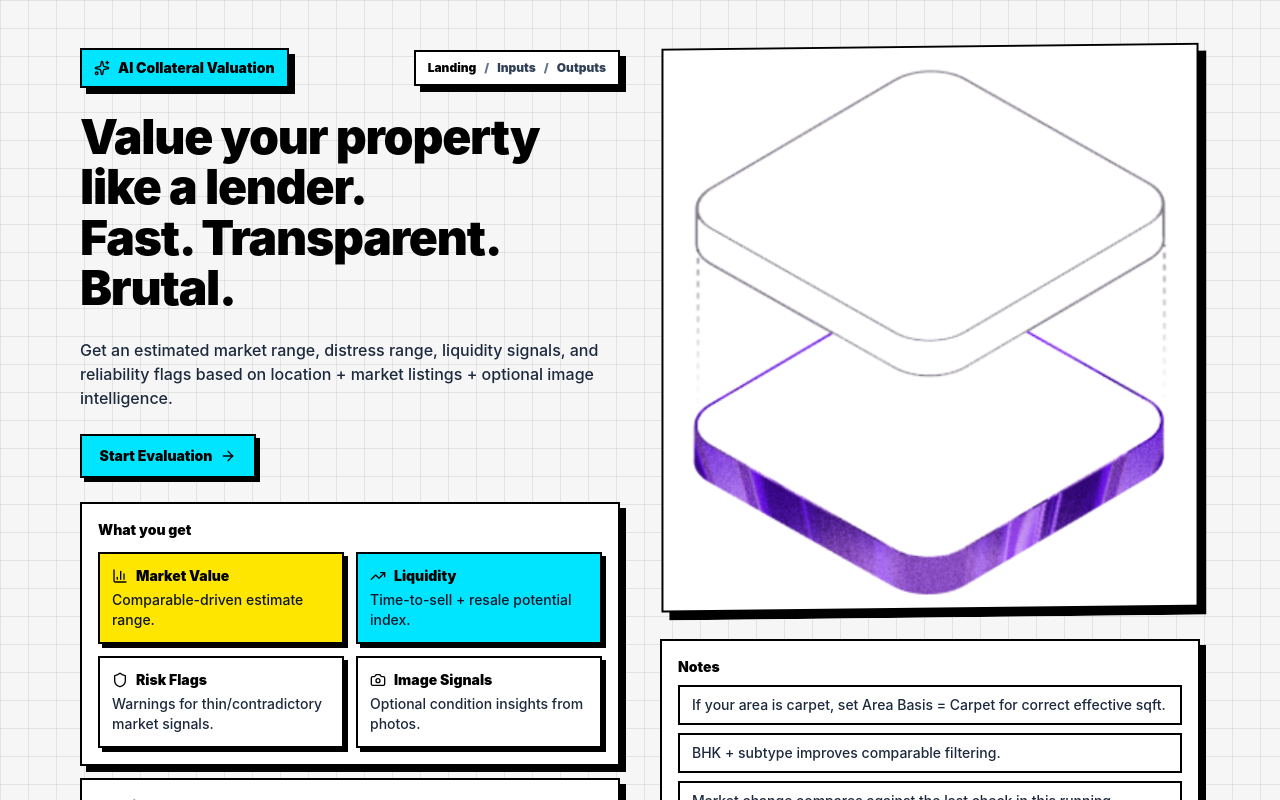
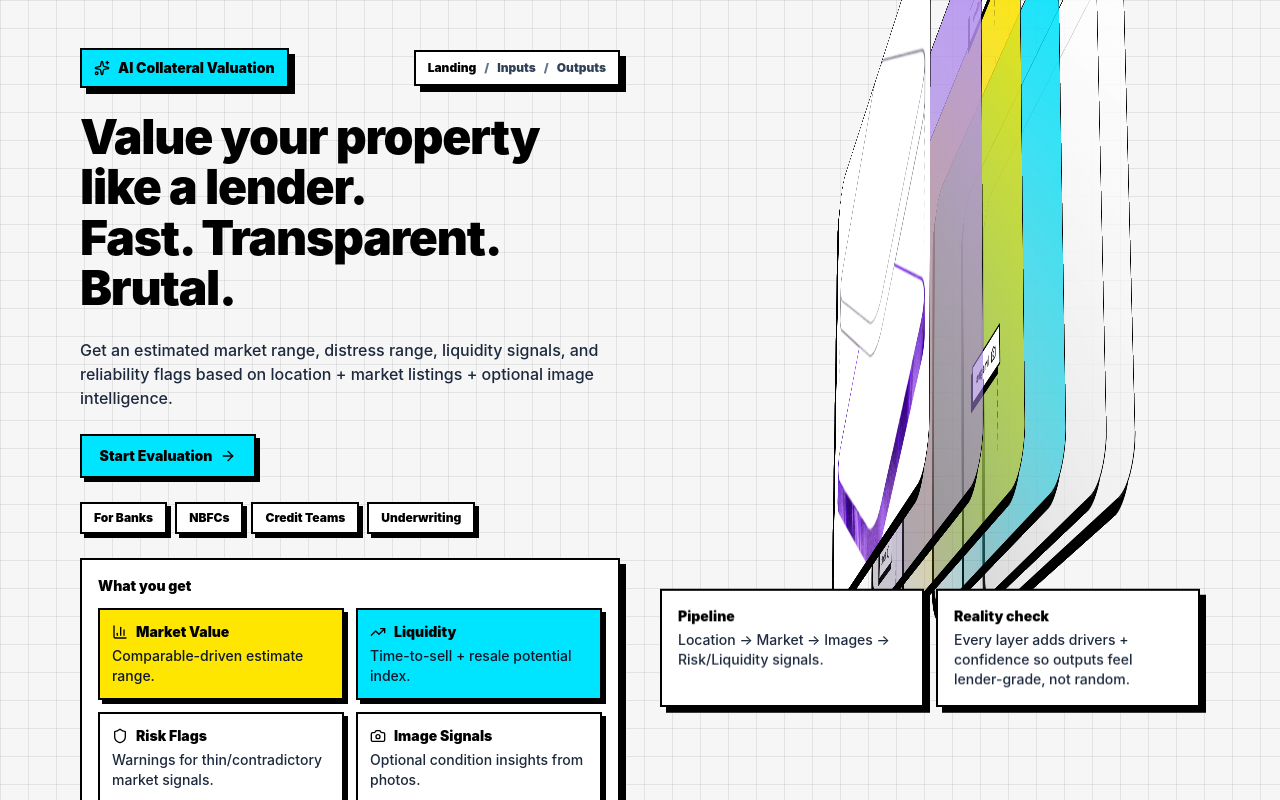
Before and after one commit to ParamPatel14/AI-Powered-Collateral-Valuation-and-Liquidity-Evaluation, a React (Vite) app in the folder client/: page / in a window 1280 px wide. Shown: the top 800 px of the page. Built offline with nearby package versions, Linux system fonts and the light colour scheme; no server answers.

Commit message:
Landing Page

```diff
--- a/client/src/pages/PropertyEvaluationPage.tsx
+++ b/client/src/pages/PropertyEvaluationPage.tsx
@@ -1,6 +1,6 @@
-import { useEffect, useMemo, useState, type CSSProperties } from 'react'
+import { useEffect, useMemo, useRef, useState, type CSSProperties } from 'react'
 import axios from 'axios'
-import { motion } from 'framer-motion'
+import { motion, useMotionValue, useSpring } from 'framer-motion'
 import {
   ArrowLeft,
   ArrowRight,
@@ -94,6 +94,206 @@ const PAGE_BG: CSSProperties = {
   backgroundSize: '28px 28px',
 }
 
+function RotatingProjectStack3D() {
+  const containerRef = useRef<HTMLDivElement | null>(null)
+  const rotateXBase = useMotionValue(12)
+  const rotateYBase = useMotionValue(-10)
+  const rotateX = useSpring(rotateXBase, { stiffness: 180, damping: 22 })
+  const rotateY = useSpring(rotateYBase, { stiffness: 180, damping: 22 })
+  const scaleBase = useMotionValue(1)
+  const scale = useSpring(scaleBase, { stiffness: 220, damping: 22 })
+
+  return (
+    <motion.div
+      ref={containerRef}
+      className="relative mx-auto w-full max-w-[560px]"
+      style={{ perspective: 1600, transformStyle: 'preserve-3d' }}
+      initial={{ opacity: 0, rotateX: 12, y: 10 }}
+      animate={{ opacity: 1, rotateX: 10, y: 0 }}
+      transition={{ duration: 0.35, ease: 'easeOut' }}
+      onMouseEnter={() => scaleBase.set(1.02)}
+      onMouseLeave={() => {
+        rotateXBase.set(12)
+        rotateYBase.set(-10)
+        scaleBase.set(1)
+      }}
+      onMouseMove={(e) => {
+        const el = containerRef.current
+        if (!el) return
+        const rect = el.getBoundingClientRect()
+        const px = (e.clientX - rect.left) / rect.width
+        const py = (e.clientY - rect.top) / rect.height
+        const dx = (px - 0.5) * 2
+        const dy = (py - 0.5) * 2
+        rotateYBase.set(-10 + dx * 12)
+        rotateXBase.set(12 + -dy * 10)
+      }}
+    >
+      <motion.div
+        className="relative mx-auto w-full max-w-[520px]"
+        style={{
+          aspectRatio: '1 / 1',
+          transformStyle: 'preserve-3d',
+          rotateX,
+          rotateY,
+          scale,
+        }}
+        animate={{ rotateZ: [0, 0.8, 0] }}
+        transition={{ duration: 6.5, repeat: Infinity, ease: 'easeInOut' }}
+      >
+        <motion.div
+          className="absolute inset-0"
+          style={{ transformStyle: 'preserve-3d' }}
+          animate={{ rotateY: 360 }}
+          transition={{ duration: 18, repeat: Infinity, ease: 'linear' }}
+        >
+        <div
+          className="absolute left-1/2 top-1/2 border-2 border-black shadow-[12px_12px_0_0_#000]"
+          style={{
+            width: '100%',
+            height: '100%',
+            borderRadius: 48,
+            transform: 'translate(-50%, -50%) translateZ(120px)',
+            backgroundImage:
+              'linear-gradient(135deg, rgba(255,255,255,0.95), rgba(0,0,0,0.06))',
+          }}
+        />
+        <div
+          className="absolute left-1/2 top-1/2 border-2 border-black shadow-[10px_10px_0_0_#000]"
+          style={{
+            width: '100%',
+            height: '100%',
+            borderRadius: 48,
+            transform: 'translate(-50%, -50%) translateZ(95px)',
+            backgroundImage:
+              'linear-gradient(135deg, rgba(255,255,255,0.92), rgba(0,0,0,0.08))',
+          }}
+        />
+
+        <div
+          className="absolute left-1/2 top-1/2 border-2 border-black shadow-[10px_10px_0_0_#000]"
+          style={{
+            width: '100%',
+            height: '100%',
+            borderRadius: 48,
+            transform: 'translate(-50%, -50%) translateZ(60px)',
+            backgroundImage:
+              'linear-gradient(135deg, rgba(0,229,255,0.95), rgba(0,0,0,0.16))',
+          }}
+        />
+        <div
+          className="absolute left-1/2 top-1/2 border-2 border-black shadow-[10px_10px_0_0_#000]"
+          style={{
+            width: '100%',
+            height: '100%',
+            borderRadius: 48,
+            transform: 'translate(-50%, -50%) translateZ(25px)',
+            backgroundImage:
+              'linear-gradient(135deg, rgba(255,230,0,0.95), rgba(0,0,0,0.16))',
+          }}
+        />
+        <div
+          className="absolute left-1/2 top-1/2 border-2 border-black shadow-[10px_10px_0_0_#000]"
+          style={{
+            width: '100%',
+            height: '100%',
+            borderRadius: 48,
+            transform: 'translate(-50%, -50%) translateZ(-10px)',
+            backgroundImage:
+              'linear-gradient(135deg, rgba(183,148,244,0.95), rgba(0,0,0,0.18))',
+          }}
+        />
+        <div
+          className="absolute left-1/2 top-1/2 border-2 border-black bg-white shadow-[12px_12px_0_0_#000]"
+          style={{
+            width: '100%',
+            height: '100%',
+            borderRadius: 48,
+            transform: 'translate(-50%, -50%) translateZ(-55px)',
+            overflow: 'hidden',
+          }}
+        >
+          <img
+            src={heroImage}
+            alt="Property evaluation"
+            className="h-full w-full object-cover"
+          />
+        </div>
+
+        <div
+          className="pointer-events-none absolute left-1/2 top-1/2"
+          style={{
+            width: '100%',
+            height: '100%',
+            transform: 'translate(-50%, -50%) translateZ(10px)',
+          }}
+        >
+          <div className="absolute left-[6%] top-[6%] h-[18%] w-[2px] border-l-2 border-dashed border-black/40" />
+          <div className="absolute right-[6%] top-[6%] h-[18%] w-[2px] border-l-2 border-dashed border-black/40" />
+          <div className="absolute left-[6%] bottom-[6%] h-[18%] w-[2px] border-l-2 border-dashed border-black/40" />
+          <div className="absolute right-[6%] bottom-[6%] h-[18%] w-[2px] border-l-2 border-dashed border-black/40" />
+        </div>
+
+        <motion.div
+          className="absolute left-[-18px] top-[8%] flex items-center gap-2 border-2 border-black bg-white px-3 py-2 text-xs font-black shadow-[6px_6px_0_0_#000]"
+          style={{ transform: 'translateZ(160px)' }}
+          animate={{ y: [0, -6, 0] }}
+          transition={{ duration: 3.6, repeat: Infinity, ease: 'easeInOut' }}
+        >
+          <MapPinned className="h-4 w-4" />
+          Location
+        </motion.div>
+
+        <motion.div
+          className="absolute right-[-22px] top-[18%] flex items-center gap-2 border-2 border-black bg-white px-3 py-2 text-xs font-black shadow-[6px_6px_0_0_#000]"
+          style={{ transform: 'translateZ(140px)' }}
+          animate={{ y: [0, 7, 0] }}
+          transition={{ duration: 4.1, repeat: Infinity, ease: 'easeInOut' }}
+        >
+          <BarChart3 className="h-4 w-4" />
+          Market
+        </motion.div>
+
+        <motion.div
+          className="absolute left-[-16px] bottom-[18%] flex items-center gap-2 border-2 border-black bg-white px-3 py-2 text-xs font-black shadow-[6px_6px_0_0_#000]"
+          style={{ transform: 'translateZ(130px)' }}
+          animate={{ y: [0, 5, 0] }}
+          transition={{ duration: 3.9, repeat: Infinity, ease: 'easeInOut' }}
+        >
+          <Camera className="h-4 w-4" />
+          Images
+        </motion.div>
+
+        <motion.div
+          className="absolute right-[-16px] bottom-[8%] flex items-center gap-2 border-2 border-black bg-white px-3 py-2 text-xs font-black shadow-[6px_6px_0_0_#000]"
+          style={{ transform: 'translateZ(150px)' }}
+          animate={{ y: [0, -5, 0] }}
+          transition={{ duration: 3.7, repeat: Infinity, ease: 'easeInOut' }}
+        >
+          <Shield className="h-4 w-4" />
+          Risk
+        </motion.div>
+        </motion.div>
+      </motion.div>
+
+      <div className="mt-6 grid gap-3 md:grid-cols-2">
+        <div className="border-2 border-black bg-white p-4 shadow-[6px_6px_0_0_#000]">
+          <p className="text-sm font-black">Pipeline</p>
+          <p className="mt-1 text-sm font-medium text-slate-800">
+            Location → Market → Images → Risk/Liquidity signals.
+          </p>
+        </div>
+        <div className="border-2 border-black bg-white p-4 shadow-[6px_6px_0_0_#000]">
+          <p className="text-sm font-black">Reality check</p>
+          <p className="mt-1 text-sm font-medium text-slate-800">
+            Every layer adds drivers + confidence so outputs feel lender-grade, not random.
+          </p>
+        </div>
+      </div>
+    </motion.div>
+  )
+}
+
 export function LandingPage({ navigate }: { navigate: Navigate }) {
   const hasOutput = useMemo(() => {
     return Boolean(readJson<PropertyEvaluationResponse>(STORAGE_EVAL_RESULT_KEY))
@@ -153,6 +353,21 @@ export function LandingPage({ navigate }: { navigate: Navigate }) {
             )}
           </div>
 
+          <div className="flex flex-wrap items-center gap-2">
+            <div className="border-2 border-black bg-white px-3 py-1.5 text-xs font-black shadow-[4px_4px_0_0_#000]">
+              For Banks
+            </div>
+            <div className="border-2 border-black bg-white px-3 py-1.5 text-xs font-black shadow-[4px_4px_0_0_#000]">
+              NBFCs
+            </div>
+            <div className="border-2 border-black bg-white px-3 py-1.5 text-xs font-black shadow-[4px_4px_0_0_#000]">
+              Credit Teams
+            </div>
+            <div className="border-2 border-black bg-white px-3 py-1.5 text-xs font-black shadow-[4px_4px_0_0_#000]">
+              Underwriting
+            </div>
+          </div>
+
           <div className="grid gap-3">
             <div className="border-2 border-black bg-white p-4 shadow-[6px_6px_0_0_#000]">
               <p className="text-sm font-black">What you get</p>
@@ -193,6 +408,27 @@ export function LandingPage({ navigate }: { navigate: Navigate }) {
                     Optional condition insights from photos.
                   </p>
                 </div>
+              </div>
+            </div>
+
+            <div className="grid gap-3 md:grid-cols-3">
+              <div className="border-2 border-black bg-[#FFE600] p-4 shadow-[6px_6px_0_0_#000]">
+                <p className="text-sm font-black">Area Basis</p>
+                <p className="mt-1 text-sm font-medium text-slate-900">
+                  Handles carpet vs built-up so sqft comparisons make sense.
+                </p>
+              </div>
+              <div className="border-2 border-black bg-[#00E5FF] p-4 shadow-[6px_6px_0_0_#000]">
+                <p className="text-sm font-black">Liquidity Impact</p>
+                <p className="mt-1 text-sm font-medium text-slate-900">
+                  See what changes if you hold beyond 10 days.
+                </p>
+              </div>
+              <div className="border-2 border-black bg-white p-4 shadow-[6px_6px_0_0_#000]">
+                <p className="text-sm font-black">Local Session</p>
+                <p className="mt-1 text-sm font-medium text-slate-800">
+                  Results stay on this device until you start a new evaluation.
+                </p>
               </div>
             </div>
 
@@ -237,54 +473,7 @@ export function LandingPage({ navigate }: { navigate: Navigate }) {
           transition={{ duration: 0.35, delay: 0.05 }}
           className="grid content-start gap-6"
         >
-          <motion.div
-            className="relative"
-            style={{ perspective: 1400, transformStyle: 'preserve-3d' }}
-            initial={{ opacity: 0, rotateY: -14, rotateX: 10, y: 8 }}
-            animate={{ opacity: 1, rotateY: -6, rotateX: 6, y: 0 }}
-            transition={{ duration: 0.5, ease: 'easeOut' }}
-            whileHover={{ rotateY: 2, rotateX: 2 }}
-          >
-            <motion.div
-              className="absolute left-6 top-6 h-[360px] w-[280px] border-2 border-black bg-[#FFE600] shadow-[6px_6px_0_0_#000]"
-              style={{ transform: 'translateZ(-60px) rotate(-4deg)' }}
-              animate={{ y: [0, -6, 0] }}
-              transition={{ duration: 4.2, repeat: Infinity, ease: 'easeInOut' }}
-            />
-            <motion.div
-              className="absolute left-10 top-10 h-[360px] w-[280px] border-2 border-black bg-[#00E5FF] shadow-[6px_6px_0_0_#000]"
-              style={{ transform: 'translateZ(-30px) rotate(3deg)' }}
-              animate={{ y: [0, 8, 0] }}
-              transition={{ duration: 5.1, repeat: Infinity, ease: 'easeInOut' }}
-            />
-            <motion.div
-              className="relative border-2 border-black bg-white p-3 shadow-[8px_8px_0_0_#000]"
-              animate={{ y: [0, -10, 0] }}
-              transition={{ duration: 4.6, repeat: Infinity, ease: 'easeInOut' }}
-              style={{ transform: 'translateZ(0px)' }}
-            >
-              <img
-                src={heroImage}
-                alt="Property evaluation"
-                className="h-auto w-full object-cover"
-              />
-            </motion.div>
-          </motion.div>
-
-          <div className="border-2 border-black bg-white p-4 shadow-[6px_6px_0_0_#000]">
-            <p className="text-sm font-black">Notes</p>
-            <ul className="mt-2 grid gap-2 text-sm font-medium text-slate-800">
-              <li className="border-2 border-black bg-white px-3 py-2">
-                If your area is carpet, set Area Basis = Carpet for correct effective sqft.
-              </li>
-              <li className="border-2 border-black bg-white px-3 py-2">
-                BHK + subtype improves comparable filtering.
-              </li>
-              <li className="border-2 border-black bg-white px-3 py-2">
-                Market change compares against the last check in this running session.
-              </li>
-            </ul>
-          </div>
+          <RotatingProjectStack3D />
         </motion.div>
       </div>
     </div>
@@ -436,6 +625,11 @@ export function InputsPage({ navigate }: { navigate: Navigate }) {
           animate={{ opacity: 1, y: 0 }}
           transition={{ duration: 0.5, delay: 0.05 }}
         >
+          <motion.div
+            style={{ perspective: 1200, transformStyle: 'preserve-3d' }}
+            whileHover={{ rotateX: 2, rotateY: -2, y: -2 }}
+            transition={{ type: 'spring', stiffness: 220, damping: 18 }}
+          >
             <Card>
               <CardHeader>
                 <CardTitle>Input</CardTitle>
@@ -489,6 +683,7 @@ export function InputsPage({ navigate }: { navigate: Navigate }) {
                 )}
               </CardContent>
             </Card>
+          </motion.div>
         </motion.div>
 
         <footer className="text-xs font-medium text-slate-700">
@@ -559,6 +754,12 @@ export function OutputsPage({ navigate }: { navigate: Navigate }) {
         </div>
 
         {!data && (
+          <motion.div
+            style={{ perspective: 1200, transformStyle: 'preserve-3d' }}
+            initial={{ opacity: 0, rotateX: 8, y: 8 }}
+            animate={{ opacity: 1, rotateX: 0, y: 0 }}
+            transition={{ duration: 0.25 }}
+          >
             <Card>
               <CardHeader>
                 <CardTitle>No outputs yet</CardTitle>
@@ -573,15 +774,24 @@ export function OutputsPage({ navigate }: { navigate: Navigate }) {
                 </Button>
               </CardContent>
             </Card>
+          </motion.div>
         )}
 
         {data && (
+          <motion.div
+            style={{ perspective: 1200, transformStyle: 'preserve-3d' }}
+            initial={{ opacity: 0, rotateX: 8, y: 10 }}
+            animate={{ opacity: 1, rotateX: 0, y: 0 }}
+            transition={{ duration: 0.25 }}
+            whileHover={{ rotateX: 1, rotateY: -1, y: -1 }}
+          >
             <ResultSection
               data={data}
               market={market}
               marketLoading={marketLoading}
               marketError={marketError}
             />
+          </motion.div>
         )}
 
         <footer className="text-xs font-medium text-slate-700">
```
Lines whose indentation alone changed are shown as unchanged.
